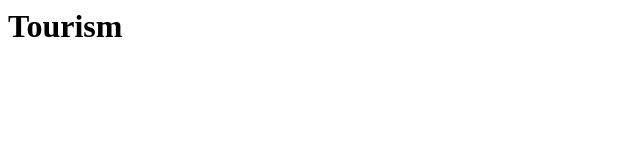
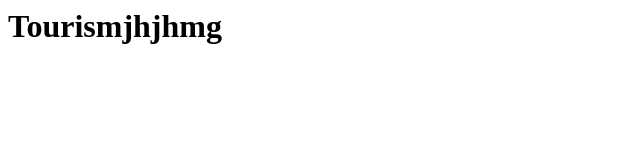
Before and after one commit to Durgababu6281/Acet-3, a plain HTML site: page index.html in a window 1280 px wide. Shown: the whole page, without its empty margins (0-640 px from the left). Drawn offline with Linux system fonts and the light colour scheme.

Commit message:
Create index.html

```diff
--- a/index.html
+++ b/index.html
@@ -1 +1 @@
-<h1>Tourism</h1>
+<h1>Tourismjhjhmg</h1>
```
